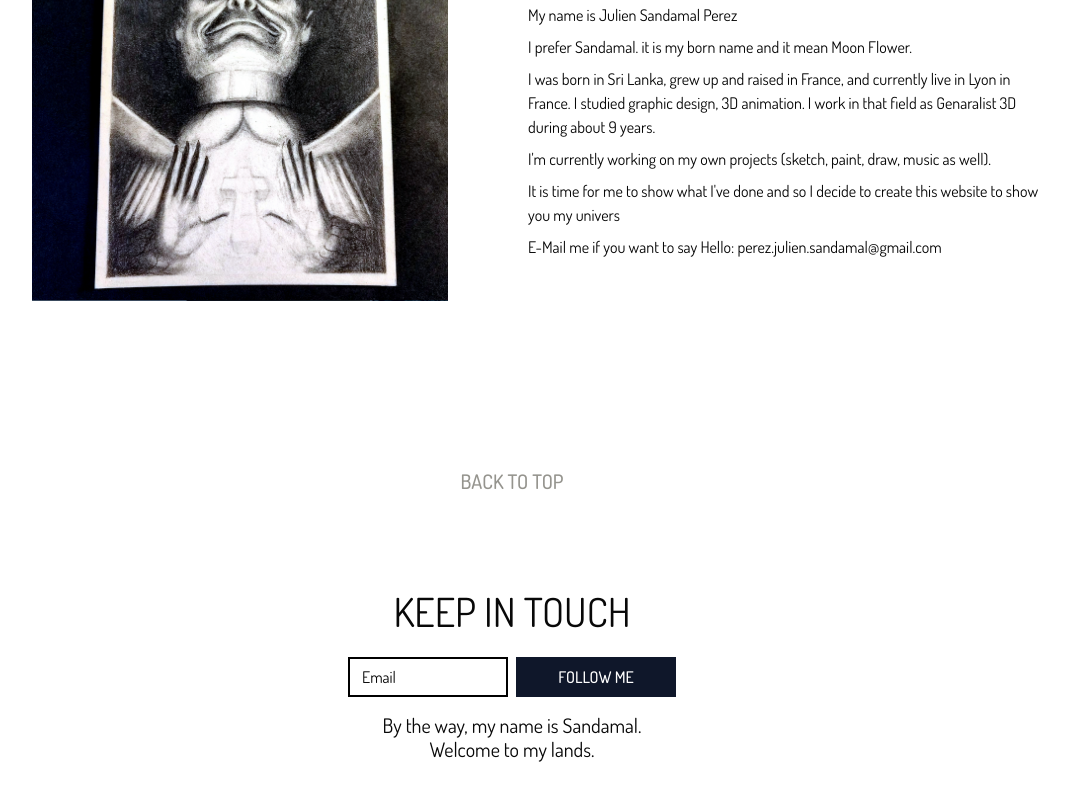
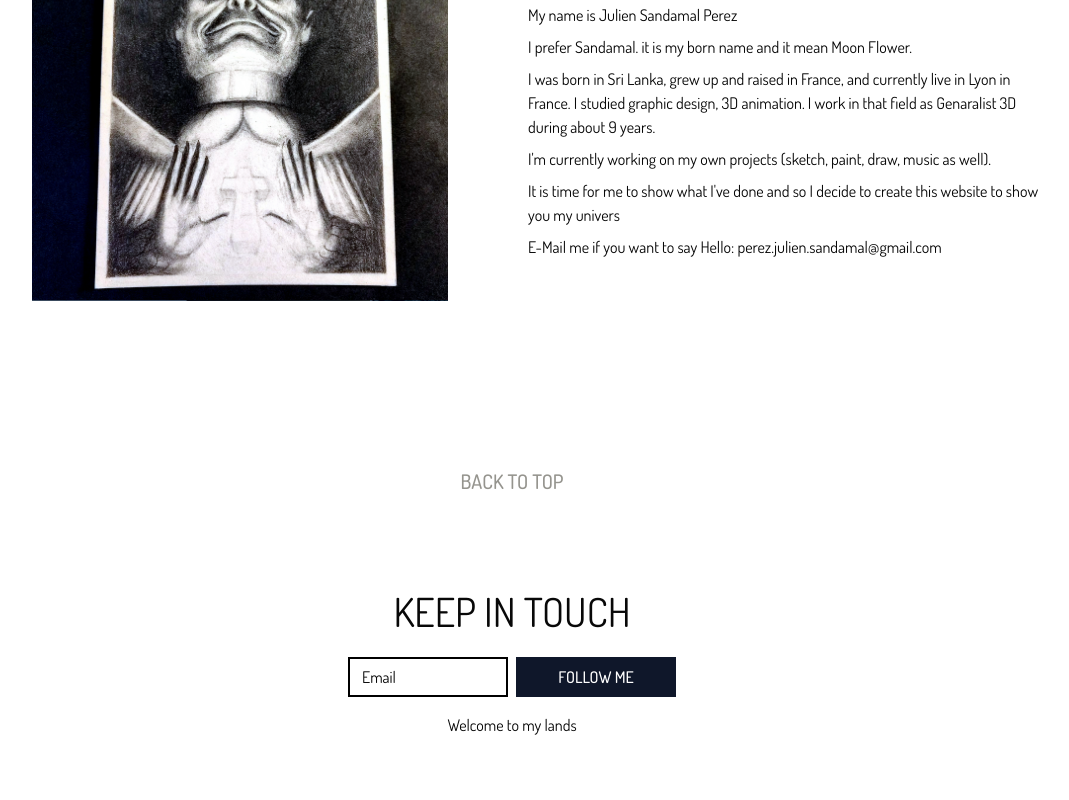
Before and after one commit to SebastienLaurentt/Sandamal, a Next.js app: page /about in a window 1280 px wide. Shown: the part 364-1164 px from the top of the page, without its empty margins (128-1197 px from the left). Built offline with nearby package versions, Linux system fonts and the light colour scheme.

Commit message:
update content and css

```diff
--- a/components/Footer/Footer.tsx
+++ b/components/Footer/Footer.tsx
@@ -43,9 +43,9 @@ const Footer = () => {
         </div>
         <div className="flex flex-row pt-4">
           <p
-            className={`${textColor} max-w-[200px] text-center text-[14px] leading-5 xl:max-w-[300px] xl:text-md xl:leading-6`}
+            className={`${textColor}  max-w-[200px] text-center text-[14px] leading-5 xl:max-w-[300px] xl:text-sm xl:leading-6`}
           >
-            By the way, my name is Sandamal. Welcome to my lands.
+            Welcome to my lands
           </p>
         </div>
       </div>
```
